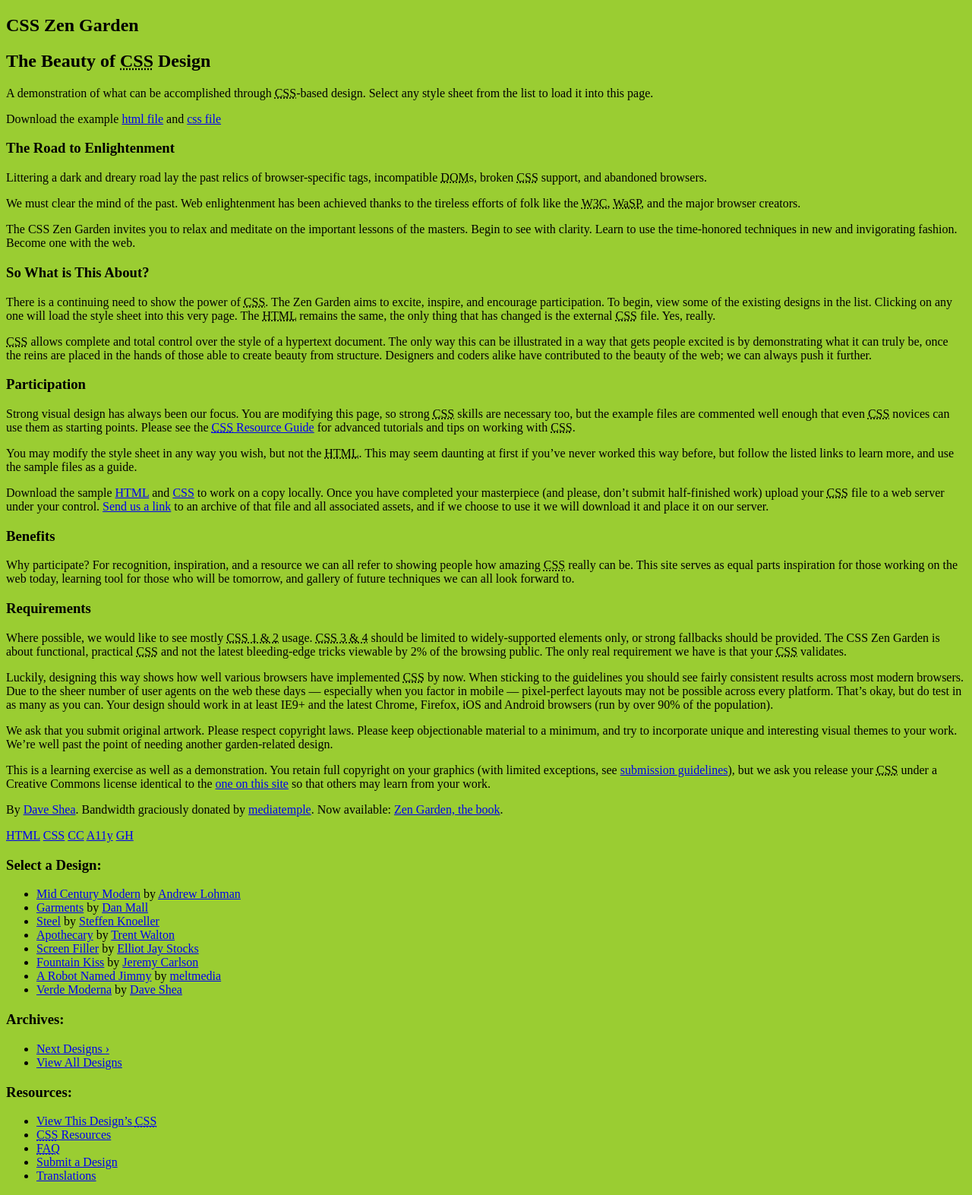
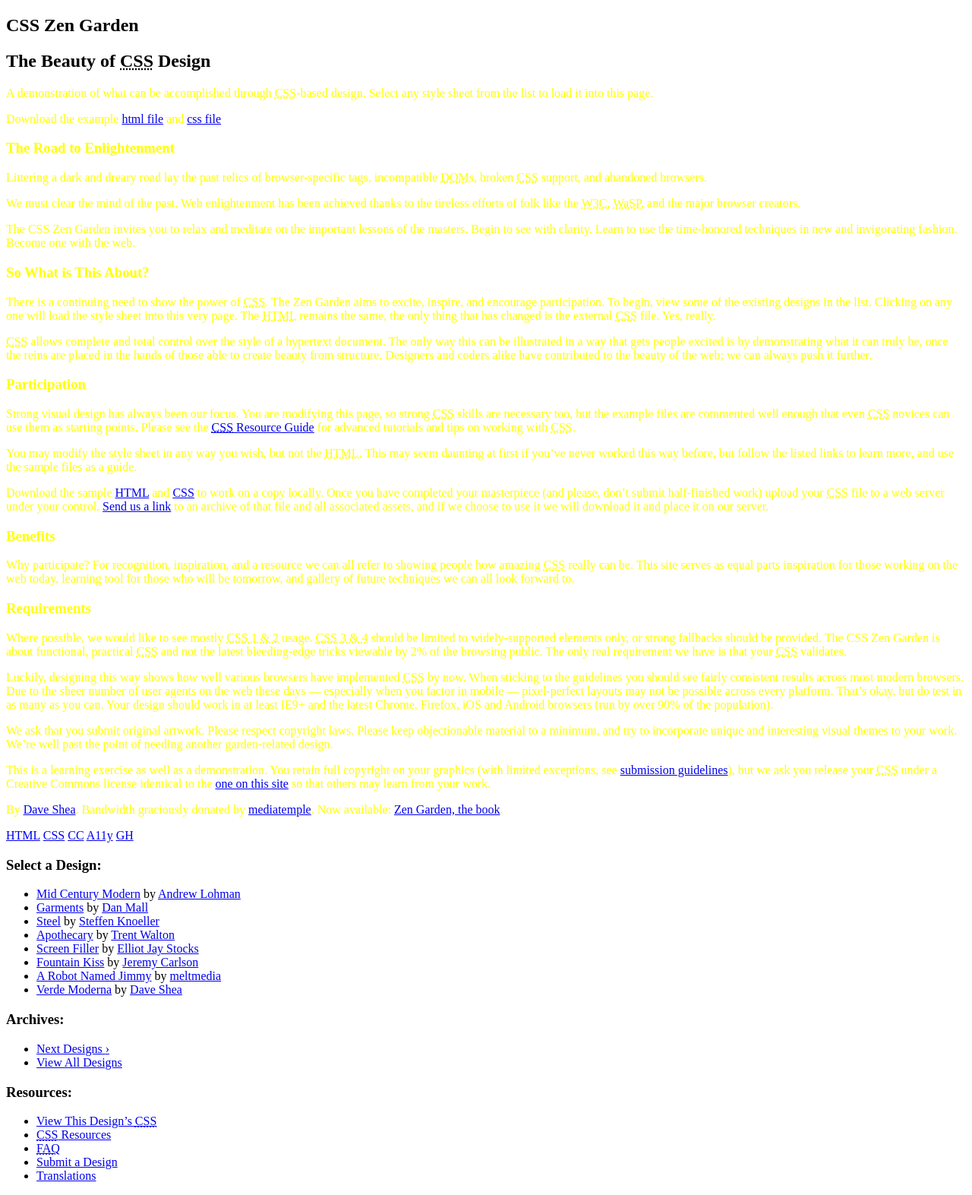
Before and after one commit to pondit/FTFL01-ITS-Laravel, a PHP site: page / in a window 1280 px wide. Shown: the whole page at 76% size. Run offline with PHP 8.4, Linux system fonts and the light colour scheme.

Commit message:
make font color red to that div elements which have 'role' attribute

```diff
--- a/ITS_2014000057_Towfiqur_Rahman/day06/02_csszengarden/css/selector_examples.css
+++ b/ITS_2014000057_Towfiqur_Rahman/day06/02_csszengarden/css/selector_examples.css
@@ -2,6 +2,10 @@
 	- avoid using this selector due to performance issue
 */
 
-*{
+/**{
 	background-color: yellowgreen;
+}*/
+
+div[role]{
+	color: yellow;
 }
```
